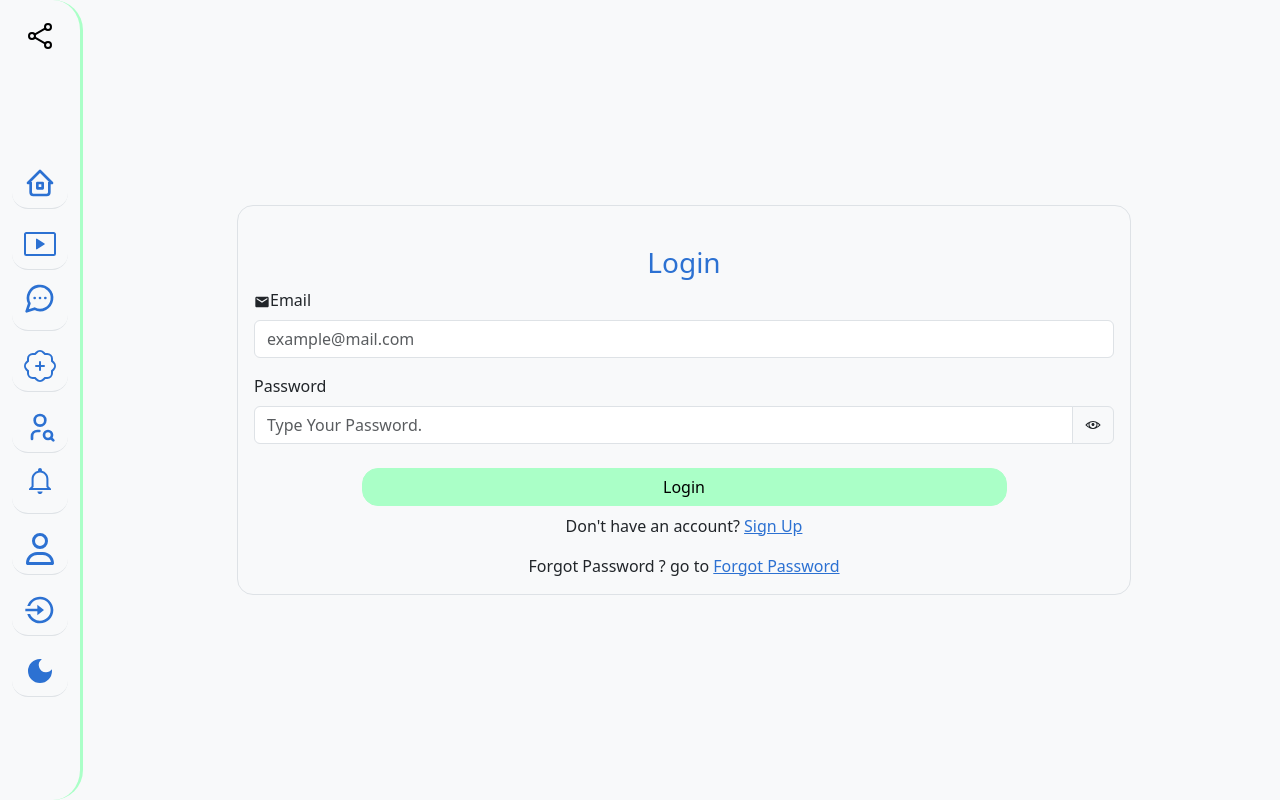
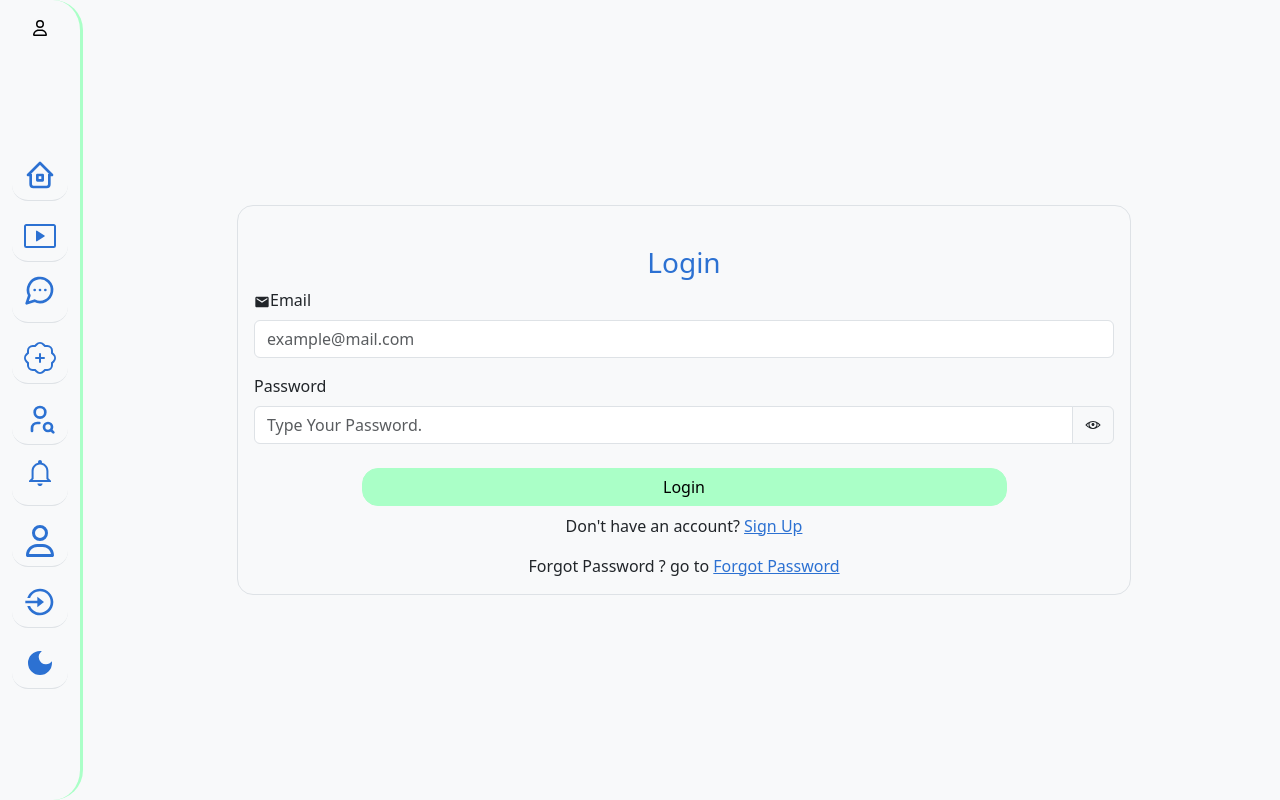
Before and after one commit to Akram-El-Sayed/Social_Media_Front, a React app: page /login in a window 1280 px wide. Built offline with nearby package versions, Linux system fonts and the light colour scheme; no server answers; the HTML template or start-up script is replaced by a standard one.

Commit message:
Enhance Sidebar with user info and message counts
Added user profile picture and username display in sidebar. Updated unread messages count handling and added socket updates for messages.

```diff
--- a/src/Components/Sidebar/Sidebar.jsx
+++ b/src/Components/Sidebar/Sidebar.jsx
@@ -1,5 +1,4 @@
 import React, { useEffect, memo } from "react";
-import { IoShareSocialOutline } from "react-icons/io5";
 import { TbHome2, TbUserSearch } from "react-icons/tb";
 import { GoVideo } from "react-icons/go";
 import { LuMessageCircleMore } from "react-icons/lu";
@@ -19,6 +18,7 @@ import { useDispatch, useSelector } from "react-redux";
 import { useSocket } from "../../Hooks/useSocket";
 import {
   setUnreadCount,
+  setUnreadMessagesCount,
 } from "../../Store/NotificationSlice/NotificationSlice";
 
 const Sidebar = memo(({ theme, isLoggedIn, setTheme, role }) => {
@@ -34,15 +34,28 @@ const Sidebar = memo(({ theme, isLoggedIn, setTheme, role }) => {
   const serverUnreadCount = useSelector(
     (state) => state.user.userInfo?.unreadNotificationsCount,
   );
+  const serverUnreadMessagesCount = useSelector(
+    (state) => state.user.userInfo?.unreadMessagesCount,
+  );
 
-  // Sync initial count from server user object
+  const CurrentUser = useSelector((state) => state.user);
+  const userInfo = CurrentUser.userInfo;
+
+  // Sync initial general-notification count from server user object
   useEffect(() => {
     if (serverUnreadCount != null) {
       dispatch(setUnreadCount(serverUnreadCount));
     }
   }, [serverUnreadCount, dispatch]);
 
-  // Keep badge in sync with real-time socket updates from any controller
+  // Sync initial messages count from server user object
+  useEffect(() => {
+    if (serverUnreadMessagesCount != null) {
+      dispatch(setUnreadMessagesCount(serverUnreadMessagesCount));
+    }
+  }, [serverUnreadMessagesCount, dispatch]);
+
+  // Keep general-notification badge in sync with real-time socket updates
   useEffect(() => {
     if (!socket) return;
     const handler = ({ unreadCount: count }) => {
@@ -52,11 +65,20 @@ const Sidebar = memo(({ theme, isLoggedIn, setTheme, role }) => {
     return () => socket.off("notification_badge_updated", handler);
   }, [socket, dispatch]);
 
+  // Keep messages badge in sync with real-time socket updates
+  useEffect(() => {
+    if (!socket) return;
+    const handler = ({ unreadMessagesCount: count }) => {
+      dispatch(setUnreadMessagesCount(count));
+    };
+    socket.on("messages_badge_updated", handler);
+    return () => socket.off("messages_badge_updated", handler);
+  }, [socket, dispatch]);
+
   const handleHomeClick = (e) => {
     e.preventDefault();
 
     if (location.pathname === "/") {
-      // Already on Home => trigger refresh
       navigate("/", { state: { refresh: Date.now() } });
     } else {
       navigate("/");
@@ -66,11 +88,19 @@ const Sidebar = memo(({ theme, isLoggedIn, setTheme, role }) => {
   return (
     <div className="sidebar">
       <NavLink
-        to="/"
-        className="d-flex justify-content-center fs-2 link-body-emphasis text-decoration-none brand"
+        to={`/profile/${userInfo?._id}`}
+        className="d-flex flex-column align-items-center link-body-emphasis text-decoration-none brand sidebar-user-brand"
       >
-        <IoShareSocialOutline />
-        <span className="visually-hidden">Icon-only</span>
+        {userInfo?.profilePicture ? (
+          <img
+            src={userInfo.profilePicture}
+            alt={userInfo.username}
+            className="sidebar-user-avatar"
+          />
+        ) : (
+          <FaRegUser className="sidebar-user-avatar-fallback" />
+        )}
+        <span className="sidebar-user-username">{userInfo?.username}</span>
       </NavLink>
       <div className="sidebar-footer">
         <ul className="nav nav-pills nav-flush flex-column gap-1 mb-auto text-center">
@@ -119,7 +149,6 @@ const Sidebar = memo(({ theme, isLoggedIn, setTheme, role }) => {
                 `nav-link p-1 fs-2 link-warning border-bottom rounded-4 ${isActive ? "active" : ""}`
               }
             >
-              {/* ← NEW: badge wrapper identical to the notification bell */}
               <span className="sidebar-notif-wrapper">
                 <LuMessageCircleMore />
                 {unreadMessagesCount > 0 && (
```
